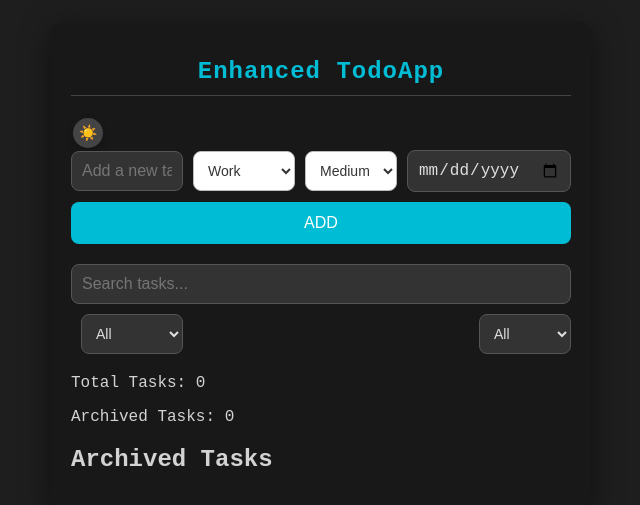
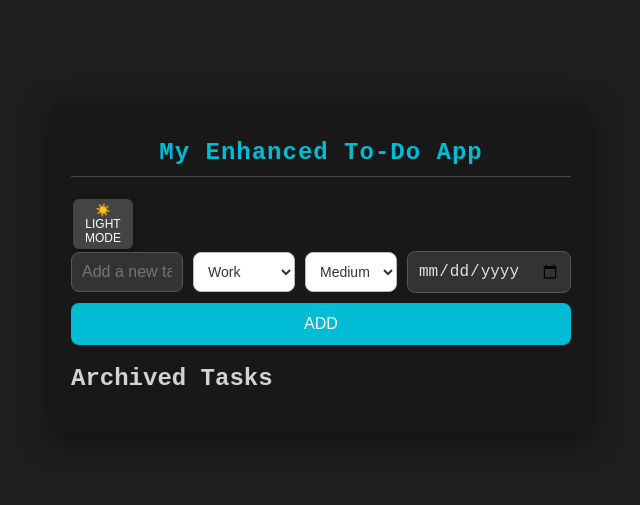
Before and after one commit to bokigolic/react-todo, a React (Create React App) app: page / in a window 1280 px wide. Shown: the part 133-638 px from the top of the page, without its empty margins (319-959 px from the left). Built offline with nearby package versions, Linux system fonts and the light colour scheme.

Commit message:
updated 2

```diff
--- a/src/components/TodoApp.css
+++ b/src/components/TodoApp.css
@@ -579,3 +579,46 @@ select:focus {
     height: 32px;
   }
 }
+
+.restore-button {
+  background-color: #4caf50; /* Zelena boja za vraćanje */
+  color: #fff;
+  border: none;
+  padding: 8px 12px;
+  font-size: 14px;
+  border-radius: 5px;
+  cursor: pointer;
+  margin-left: 10px;
+  transition: background-color 0.3s ease;
+}
+
+.restore-button:hover {
+  background-color: #388e3c;
+}
+
+.archived-task {
+  color: #888;
+  font-style: italic;
+}
+
+.classic-toggle-theme {
+  background-color: #00bcd4;
+  color: #fff;
+  border: none;
+  padding: 25px 30px;
+  font-size: 12px;
+  border-radius: 6px;
+  cursor: pointer;
+  text-transform: uppercase;
+  transition: background-color 0.3s ease, transform 0.2s ease;
+  box-shadow: 0 4px 8px rgba(0, 0, 0, 0.2);
+}
+
+.classic-toggle-theme:hover {
+  background-color: #008ba3;
+  transform: scale(1.05);
+}
+
+.classic-toggle-theme:active {
+  transform: scale(0.95);
+}
--- a/src/components/TodoApp.js
+++ b/src/components/TodoApp.js
@@ -19,29 +19,20 @@ const TodoApp = () => {
   const categories = ["All", "Work", "Personal", "Shopping", "Fitness"];
   const priorities = ["All", "High", "Medium", "Low"];
 
-  // Učitaj zadatke i arhive iz localStorage pri učitavanju
+  // Load tasks and archived tasks from localStorage
   useEffect(() => {
-    try {
     const savedTodos = JSON.parse(localStorage.getItem("todos")) || [];
     const savedArchived = JSON.parse(localStorage.getItem("archivedTodos")) || [];
     setTodos(savedTodos);
     setArchivedTodos(savedArchived);
-    } catch (error) {
-      console.error("Error loading data from localStorage:", error);
-    }
   }, []);
 
-  // Čuvanje zadataka i arhiviranih zadataka u localStorage
+  // Save tasks and archived tasks to localStorage
   useEffect(() => {
-    try {
     localStorage.setItem("todos", JSON.stringify(todos));
     localStorage.setItem("archivedTodos", JSON.stringify(archivedTodos));
-    } catch (error) {
-      console.error("Error saving data to localStorage:", error);
-    }
   }, [todos, archivedTodos]);
 
-  // Dodavanje zadatka
   const handleAddTask = () => {
     if (task.trim() !== "") {
       setTodos([
@@ -60,19 +51,26 @@ const TodoApp = () => {
     }
   };
 
-  // Brisanje zadatka
   const handleDeleteTask = (indexToDelete) => {
     setTodos(todos.filter((_, index) => index !== indexToDelete));
   };
 
-  // Arhiviranje zadatka
   const handleArchiveTask = (indexToArchive) => {
     const taskToArchive = todos[indexToArchive];
     setArchivedTodos([...archivedTodos, taskToArchive]);
     handleDeleteTask(indexToArchive);
   };
 
-  // Uređivanje zadatka
+  const handleRestoreTask = (indexToRestore) => {
+    const taskToRestore = archivedTodos[indexToRestore];
+    setTodos([...todos, taskToRestore]);
+    setArchivedTodos(archivedTodos.filter((_, index) => index !== indexToRestore));
+  };
+
+  const handleDeleteArchivedTask = (indexToDelete) => {
+    setArchivedTodos(archivedTodos.filter((_, index) => index !== indexToDelete));
+  };
+
   const handleEditTask = (index) => {
     setEditingIndex(index);
     setEditingText(todos[index].text);
@@ -86,17 +84,14 @@ const TodoApp = () => {
     setEditingText("");
   };
 
-  // Označavanje završetka zadatka
   const handleToggleComplete = (index) => {
     const updatedTodos = [...todos];
     updatedTodos[index].isCompleted = !updatedTodos[index].isCompleted;
     setTodos(updatedTodos);
   };
 
-  // Prebacivanje između tamnog i svetlog moda
   const toggleTheme = () => setIsDarkMode(!isDarkMode);
 
-  // Filtrirani zadaci
   const filteredTodos = todos
     .filter((todo) =>
       filterCategory === "All" || todo.category === filterCategory
@@ -106,7 +101,6 @@ const TodoApp = () => {
     )
     .filter((todo) => todo.text.toLowerCase().includes(searchText.toLowerCase()));
 
-  // Prikaz preostalih dana do roka
   const calculateDaysLeft = (deadline) => {
     if (!deadline) return "No deadline";
     const now = new Date();
@@ -118,10 +112,10 @@ const TodoApp = () => {
 
   return (
     <div className={`todo-app ${isDarkMode ? "dark-mode" : "light-mode"}`}>
-      <h1 className="title">Enhanced TodoApp</h1>
+      <h1 className="title">My Enhanced To-Do App</h1>
 
-      <button className="toggle-theme" onClick={toggleTheme}>
-        {isDarkMode ? "☀️" : "🌙"}
+      <button className="toggle-theme classic-toggle-theme" onClick={toggleTheme}>
+        {isDarkMode ? "☀️ Light Mode" : "🌙 Dark Mode"}
       </button>
 
       <div className="input-container">
@@ -157,43 +151,6 @@ const TodoApp = () => {
         </button>
       </div>
 
-      <div className="input-container">
-        <input
-          type="text"
-          className="search-input"
-          placeholder="Search tasks..."
-          value={searchText}
-          onChange={(e) => setSearchText(e.target.value)}
-        />
-        <select
-          value={filterCategory}
-          onChange={(e) => setFilterCategory(e.target.value)}
-          className="filter-dropdown"
-        >
-          {categories.map((category) => (
-            <option key={category} value={category}>
-              {category}
-            </option>
-          ))}
-        </select>
-        <select
-          value={filterPriority}
-          onChange={(e) => setFilterPriority(e.target.value)}
-          className="filter-dropdown"
-        >
-          {priorities.map((priority) => (
-            <option key={priority} value={priority}>
-              {priority}
-            </option>
-          ))}
-        </select>
-      </div>
-
-      <div className="stats">
-        <p>Total Tasks: {todos.length}</p>
-        <p>Archived Tasks: {archivedTodos.length}</p>
-      </div>
-
       <ul className="task-list">
         {filteredTodos.map((todo, index) => (
           <li key={todo.id} className="task-item">
@@ -210,7 +167,7 @@ const TodoApp = () => {
                   value={editingText}
                   onChange={(e) => setEditingText(e.target.value)}
                 />
-                <button className="add-button" onClick={() => handleSaveTask(index)}>
+                <button className="save-button" onClick={() => handleSaveTask(index)}>
                   Save
                 </button>
               </>
@@ -237,12 +194,18 @@ const TodoApp = () => {
 
       <h2>Archived Tasks</h2>
       <ul className="task-list">
-        {archivedTodos.map((todo) => (
+        {archivedTodos.map((todo, index) => (
           <li key={todo.id} className="task-item">
             <span className="archived-task">
               {todo.text} ({todo.category}) - {todo.priority}
             </span>
             <span className="task-deadline">{calculateDaysLeft(todo.deadline)}</span>
+            <button className="restore-button" onClick={() => handleRestoreTask(index)}>
+              Restore
+            </button>
+            <button className="delete-button" onClick={() => handleDeleteArchivedTask(index)}>
+              <FaTrashAlt />
+            </button>
           </li>
         ))}
       </ul>
```
Lines whose indentation alone changed are shown as unchanged.
